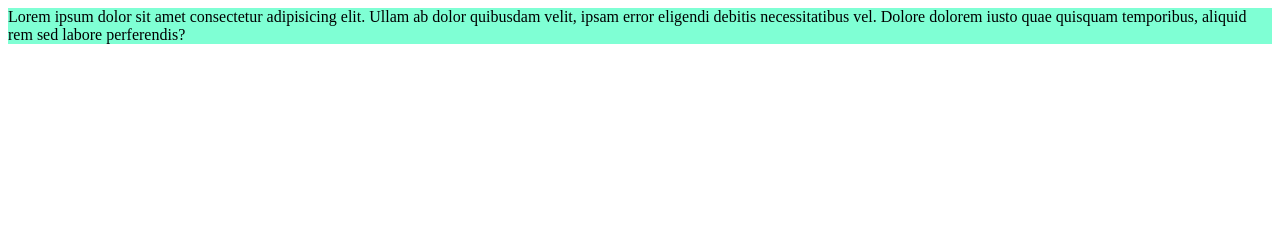
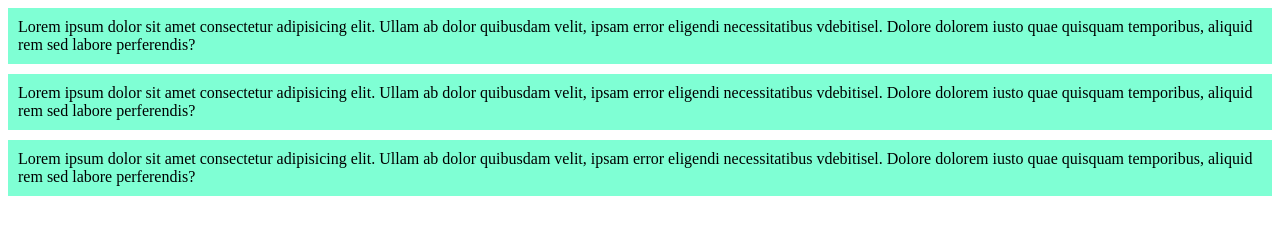
Before and after one commit to Ishmam56/my-first-github-repo, a plain HTML site: page index.html in a window 1280 px wide. Drawn offline with Linux system fonts and the light colour scheme.

Commit message:
my second commit

```diff
--- a/index.html
+++ b/index.html
@@ -7,6 +7,10 @@
     <link rel="stylesheet" href="style/blog.css">
 </head>
 <body>
-    <div> Lorem ipsum dolor sit amet consectetur adipisicing elit. Ullam ab dolor quibusdam velit, ipsam error eligendi debitis necessitatibus vel. Dolore dolorem iusto quae quisquam temporibus, aliquid rem sed labore perferendis?</div>
+    <div> Lorem ipsum dolor sit amet consectetur adipisicing elit. Ullam ab dolor quibusdam velit, ipsam error eligendi  necessitatibus vdebitisel. Dolore dolorem iusto quae quisquam temporibus, aliquid rem sed labore perferendis?</div>
+    <div> Lorem ipsum dolor sit amet consectetur adipisicing elit. Ullam ab dolor quibusdam velit, ipsam error eligendi  necessitatibus vdebitisel. Dolore dolorem iusto quae quisquam temporibus, aliquid rem sed labore perferendis?</div>
+
+    <div> Lorem ipsum dolor sit amet consectetur adipisicing elit. Ullam ab dolor quibusdam velit, ipsam error eligendi  necessitatibus vdebitisel. Dolore dolorem iusto quae quisquam temporibus, aliquid rem sed labore perferendis?</div>
+
 </body>
 </html>
--- a/style/blog.css
+++ b/style/blog.css
@@ -1,3 +1,5 @@
 div {
     background-color: aquamarine;
+    padding: 10px;
+    margin-bottom: 10px;
 }
```
